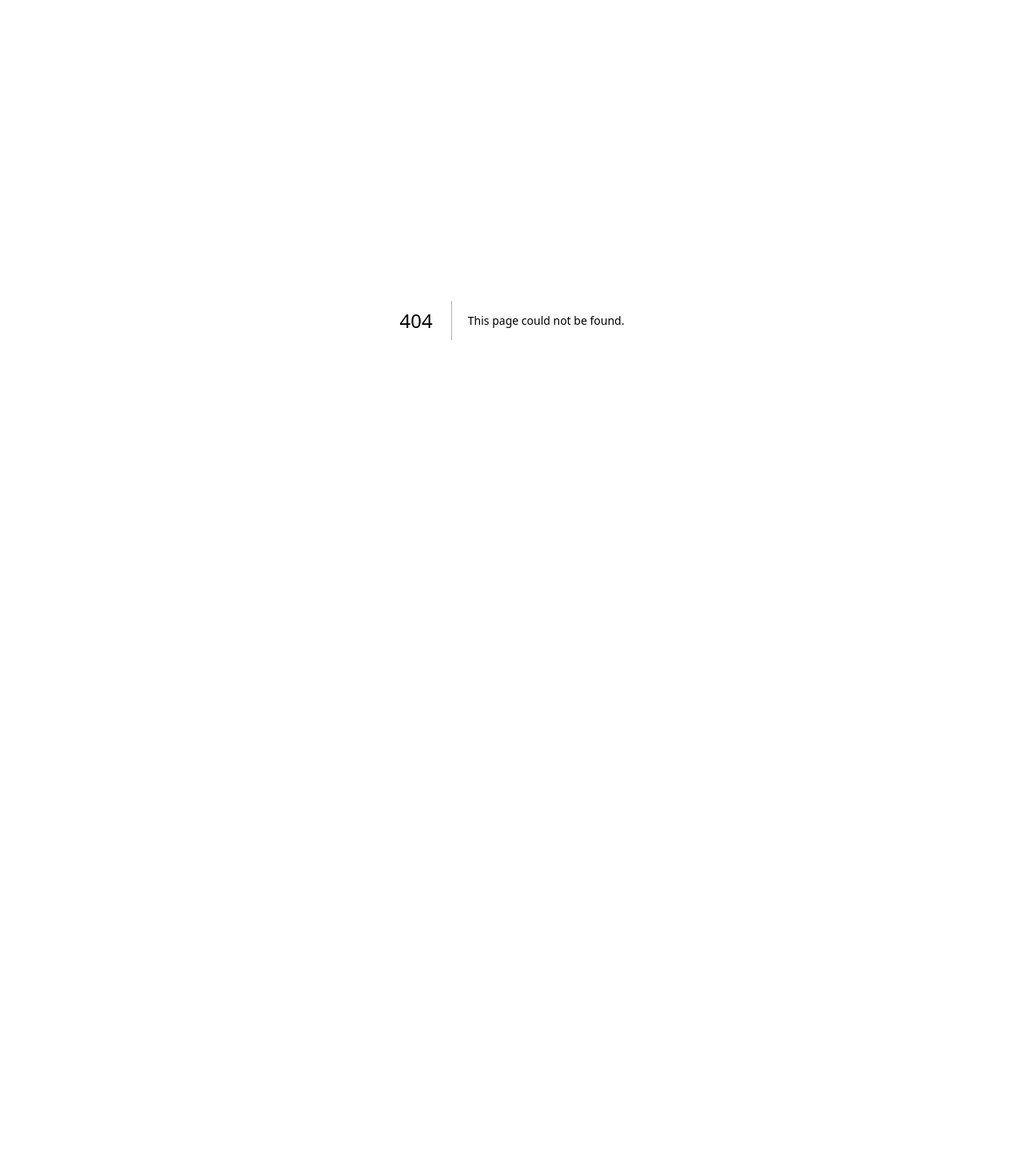
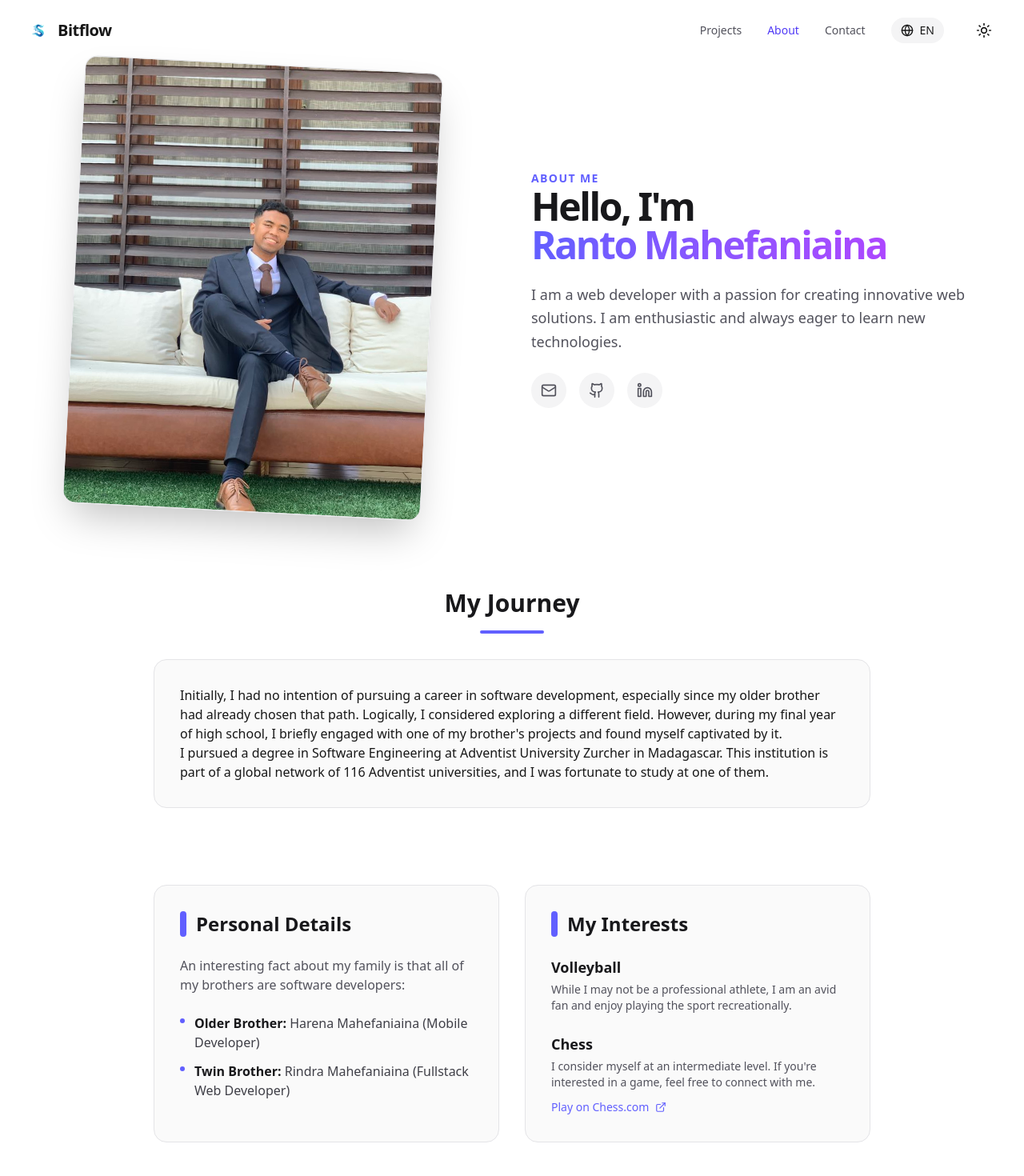
Before and after one commit to HossanaRanto/portfolio-v2, a Next.js app: page /about in a window 1280 px wide. Before the commit this address had no page. Shown: the top 1470 px of the page at 80% size. Before the commit the page ends 800 px from the top, so only its background shows below. Built offline with nearby package versions, Linux system fonts and the light colour scheme.

Commit message:
feat: Add profile image to about page

```diff
--- /dev/null
+++ b/src/app/(public)/about/page.tsx
@@ -0,0 +1,142 @@
+import { ExternalLink, Github, Linkedin, Mail } from "lucide-react";
+import Image from "next/image";
+import Link from "next/link";
+
+export const metadata = {
+    title: "About Me | Ranto Mahefaniaina",
+    description: "Learn more about Ranto Mahefaniaina's journey, interests, and background.",
+};
+
+export default function AboutPage() {
+    return (
+        <div className="container mx-auto px-4 py-20 min-h-screen space-y-24">
+
+            {/* Hero / Intro Section */}
+            <section className="grid grid-cols-1 md:grid-cols-2 gap-12 items-center">
+                <div className="relative aspect-square md:aspect-[4/5] w-full max-w-md mx-auto md:ml-auto rounded-2xl overflow-hidden shadow-2xl border border-zinc-200 dark:border-zinc-800 rotate-3 hover:rotate-0 transition-transform duration-500">
+                    <Image
+                        src="/img/profile.jpeg"
+                        alt="Ranto Mahefaniaina"
+                        fill
+                        className="object-cover"
+                        priority
+                    />
+                </div>
+
+                <div className="space-y-6">
+                    <div className="space-y-2">
+                        <span className="text-indigo-500 font-bold tracking-widest text-sm uppercase">About Me</span>
+                        <h1 className="text-4xl md:text-5xl font-black tracking-tighter text-zinc-900 dark:text-white">
+                            Hello, I&apos;m <br/>
+                            <span className="text-transparent bg-clip-text bg-gradient-to-r from-indigo-500 to-purple-500">
+                                Ranto Mahefaniaina
+                            </span>
+                        </h1>
+                    </div>
+
+                    <p className="text-lg text-zinc-600 dark:text-zinc-400 leading-relaxed">
+                        I am a web developer with a passion for creating innovative web solutions. I am enthusiastic and always eager to learn new technologies.
+                    </p>
+
+                    <div className="flex gap-4">
+                        <Link
+                            href="mailto:mahefaniainaranto@gmail.com"
+                            className="p-3 rounded-full bg-zinc-100 dark:bg-zinc-800 hover:bg-indigo-500 hover:text-white transition-all text-zinc-600 dark:text-zinc-400"
+                        >
+                            <Mail size={20} />
+                        </Link>
+                        <Link
+                            href="https://github.com/HossanaRanto"
+                            target="_blank"
+                            className="p-3 rounded-full bg-zinc-100 dark:bg-zinc-800 hover:bg-zinc-900 hover:text-white transition-all text-zinc-600 dark:text-zinc-400"
+                        >
+                            <Github size={20} />
+                        </Link>
+                        <Link
+                            href="https://www.linkedin.com/in/ranto-hossana-mahefaniaina-58aa87254/"
+                            target="_blank"
+                            className="p-3 rounded-full bg-zinc-100 dark:bg-zinc-800 hover:bg-blue-600 hover:text-white transition-all text-zinc-600 dark:text-zinc-400"
+                        >
+                            <Linkedin size={20} />
+                        </Link>
+                    </div>
+                </div>
+            </section>
+
+            {/* My Journey */}
+            <section className="space-y-8 max-w-4xl mx-auto">
+                <div className="text-center space-y-4">
+                    <h2 className="text-3xl font-bold text-zinc-900 dark:text-white">My Journey</h2>
+                    <div className="w-20 h-1 bg-indigo-500 mx-auto rounded-full" />
+                </div>
+
+                <div className="prose prose-zinc dark:prose-invert max-w-none text-center md:text-left bg-zinc-50 dark:bg-zinc-900/50 p-8 rounded-2xl border border-zinc-200 dark:border-zinc-800">
+                    <p>
+                        Initially, I had no intention of pursuing a career in software development, especially since my older brother had already chosen that path. Logically, I considered exploring a different field. However, during my final year of high school, I briefly engaged with one of my brother&apos;s projects and found myself captivated by it.
+                    </p>
+                    <p>
+                        I pursued a degree in Software Engineering at Adventist University Zurcher in Madagascar. This institution is part of a global network of 116 Adventist universities, and I was fortunate to study at one of them.
+                    </p>
+                </div>
+            </section>
+
+            {/* Personal Details & Interests */}
+            <div className="grid grid-cols-1 md:grid-cols-2 gap-8 max-w-4xl mx-auto">
+                {/* Personal Details */}
+                <div className="space-y-6 bg-zinc-50 dark:bg-zinc-900/50 p-8 rounded-2xl border border-zinc-200 dark:border-zinc-800 h-full">
+                     <h3 className="text-2xl font-bold text-zinc-900 dark:text-white flex items-center gap-3">
+                        <span className="w-2 h-8 bg-indigo-500 rounded-full" />
+                        Personal Details
+                    </h3>
+                    <p className="text-zinc-600 dark:text-zinc-400">
+                        An interesting fact about my family is that all of my brothers are software developers:
+                    </p>
+                    <ul className="space-y-3">
+                         <li className="flex items-start gap-3">
+                            <span className="mt-1.5 w-1.5 h-1.5 rounded-full bg-indigo-500 shrink-0" />
+                            <span className="text-zinc-700 dark:text-zinc-300">
+                                <strong className="text-zinc-900 dark:text-white">Older Brother:</strong> Harena Mahefaniaina (Mobile Developer)
+                            </span>
+                        </li>
+                        <li className="flex items-start gap-3">
+                            <span className="mt-1.5 w-1.5 h-1.5 rounded-full bg-indigo-500 shrink-0" />
+                            <span className="text-zinc-700 dark:text-zinc-300">
+                                <strong className="text-zinc-900 dark:text-white">Twin Brother:</strong> Rindra Mahefaniaina (Fullstack Web Developer)
+                            </span>
+                        </li>
+                    </ul>
+                </div>
+
+                {/* My Interests */}
+                <div className="space-y-6 bg-zinc-50 dark:bg-zinc-900/50 p-8 rounded-2xl border border-zinc-200 dark:border-zinc-800 h-full">
+                     <h3 className="text-2xl font-bold text-zinc-900 dark:text-white flex items-center gap-3">
+                        <span className="w-2 h-8 bg-indigo-500 rounded-full" />
+                        My Interests
+                    </h3>
+                    <ul className="space-y-6">
+                        <li>
+                            <h4 className="font-bold text-lg text-zinc-900 dark:text-white mb-1">Volleyball</h4>
+                            <p className="text-zinc-600 dark:text-zinc-400 text-sm">
+                                While I may not be a professional athlete, I am an avid fan and enjoy playing the sport recreationally.
+                            </p>
+                        </li>
+                        <li>
+                             <h4 className="font-bold text-lg text-zinc-900 dark:text-white mb-1">Chess</h4>
+                            <p className="text-zinc-600 dark:text-zinc-400 text-sm mb-2">
+                                I consider myself at an intermediate level. If you&apos;re interested in a game, feel free to connect with me.
+                            </p>
+                            <Link
+                                href="https://chess.com/member/rantohossana"
+                                target="_blank"
+                                className="inline-flex items-center gap-2 text-indigo-500 hover:text-indigo-400 text-sm font-medium transition-colors"
+                            >
+                                Play on Chess.com
+                                <ExternalLink size={14} />
+                            </Link>
+                        </li>
+                    </ul>
+                </div>
+            </div>
+        </div>
+    );
+}
```
Also changed, not shown: public/img/profile.jpeg (added).
